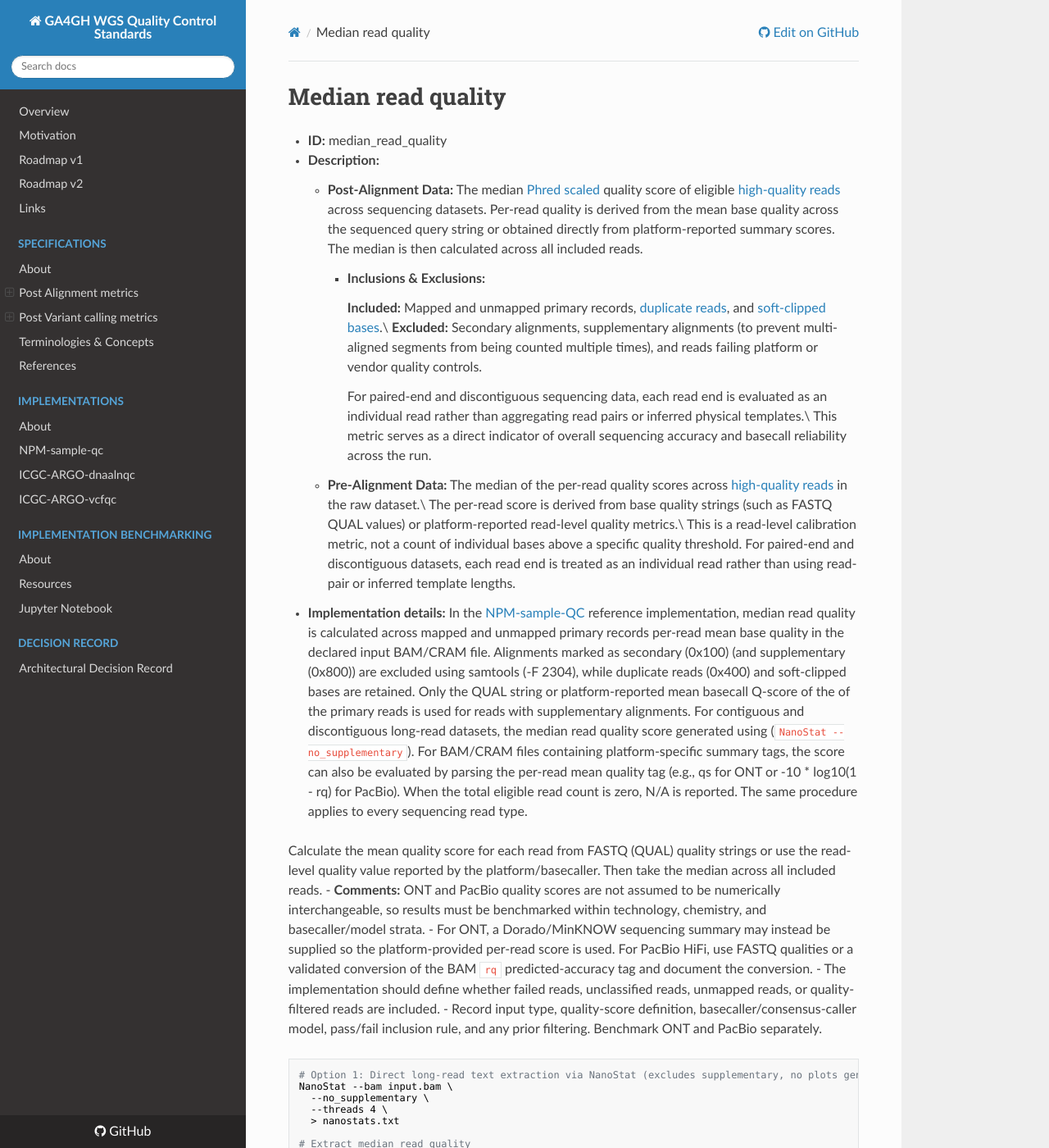
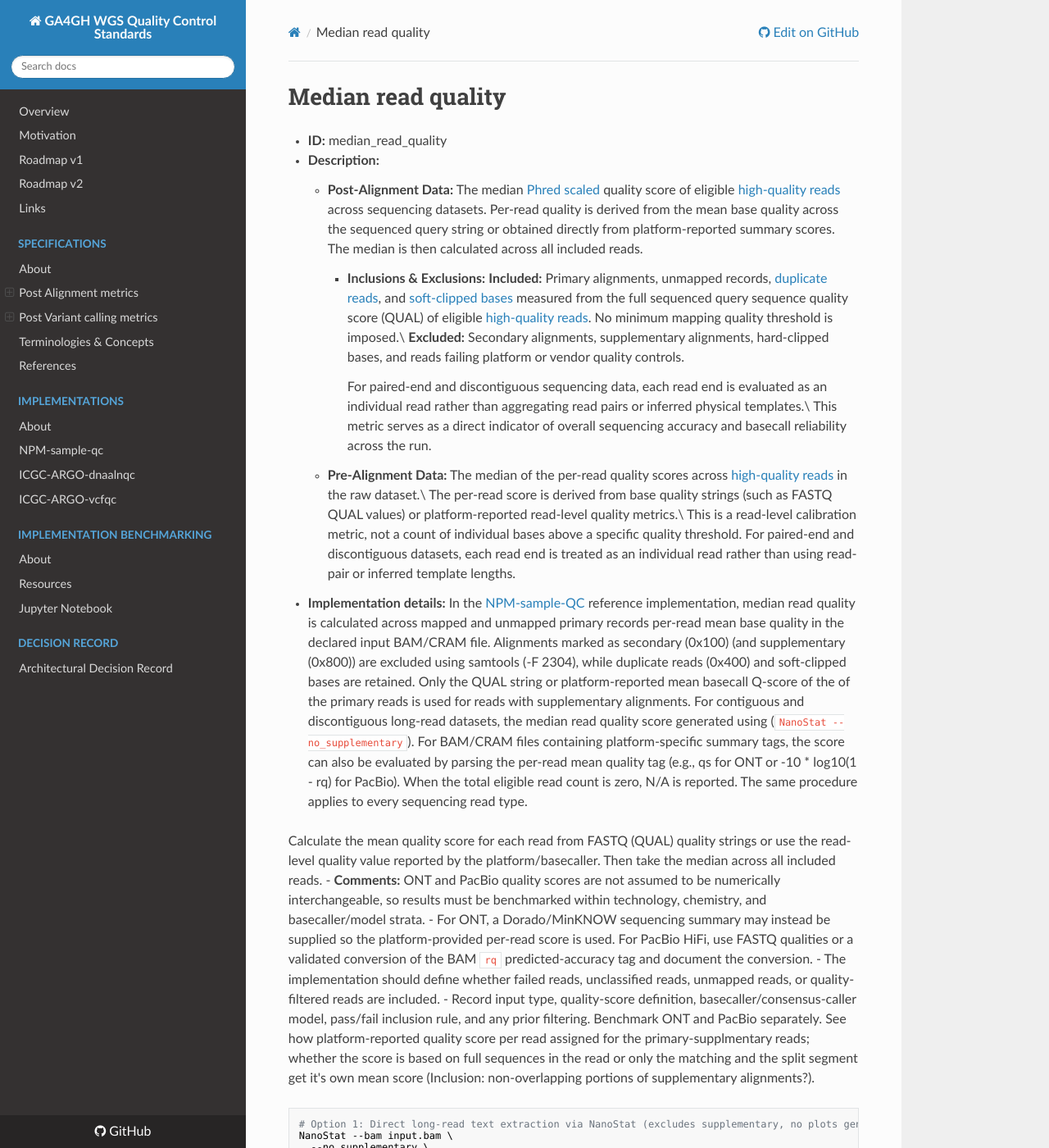
Before and after one commit to ga4gh/quality-control-wgs, an MkDocs documentation site: the page built from docs/metrics_definitions/lr-median_read_quality.md, in a window 1280 px wide and 1400 px high. Shown: the whole window at 82% size. Built offline with MkDocs 1.6.1, drawn with Linux system fonts in a browser that asks for light colours; nearby versions of some CDN libraries.

Commit message:
update metric description

````diff
--- a/docs/metrics_definitions/lr-median_read_quality.md
+++ b/docs/metrics_definitions/lr-median_read_quality.md
@@ -6,10 +6,9 @@
    The median [Phred scaled](terminologies.md#phred-scale) quality score of eligible [high-quality reads](terminologies.md#high-quality-reads) across sequencing datasets.
    Per-read quality is derived from the mean base quality across the sequenced query string or obtained directly from platform-reported summary scores. The median is then calculated across all included reads.
         - **Inclusions & Exclusions:**
-
             **Included:**
-            Mapped and unmapped primary records, [duplicate reads](terminologies.md#duplicated-reads), and [soft-clipped bases](terminologies.md#clipped-bases).\
-            **Excluded:** Secondary alignments, supplementary alignments (to prevent multi-aligned segments from being counted multiple times), and reads failing platform or vendor quality controls.
+            Primary alignments, unmapped records, [duplicate reads](terminologies.md#duplicated-reads), and [soft-clipped bases](terminologies.md#clipped-bases) measured from the full sequenced query sequence quality score (QUAL) of eligible [high-quality reads](terminologies.md#high-quality-reads). No minimum mapping quality threshold is imposed.\
+            **Excluded:** Secondary alignments, supplementary alignments, hard-clipped bases, and reads failing platform or vendor quality controls.
 
             For paired-end and discontiguous sequencing data, each read end is evaluated as an individual read rather than aggregating read pairs or inferred physical templates.\
             This metric serves as a direct indicator of overall sequencing accuracy and basecall reliability across the run.
@@ -27,6 +26,7 @@
   - For ONT, a Dorado/MinKNOW sequencing summary may instead be supplied so the platform-provided per-read score is used. For PacBio HiFi, use FASTQ qualities or a validated conversion of the BAM `rq` predicted-accuracy tag and document the conversion.
   - The implementation should define whether failed reads, unclassified reads, unmapped reads, or quality-filtered reads are included.
   - Record input type, quality-score definition, basecaller/consensus-caller model, pass/fail inclusion rule, and any prior filtering. Benchmark ONT and PacBio separately.
+See how platform-reported quality score per read assigned for the primary-supplmentary reads; whether the score is based on full sequences in the read or only the matching and the split segment get it's own mean score (Inclusion: non-overlapping portions of supplementary alignments?).
 ```
 # Option 1: Direct long-read text extraction via NanoStat (excludes supplementary, no plots generated)
 NanoStat --bam input.bam \
````
